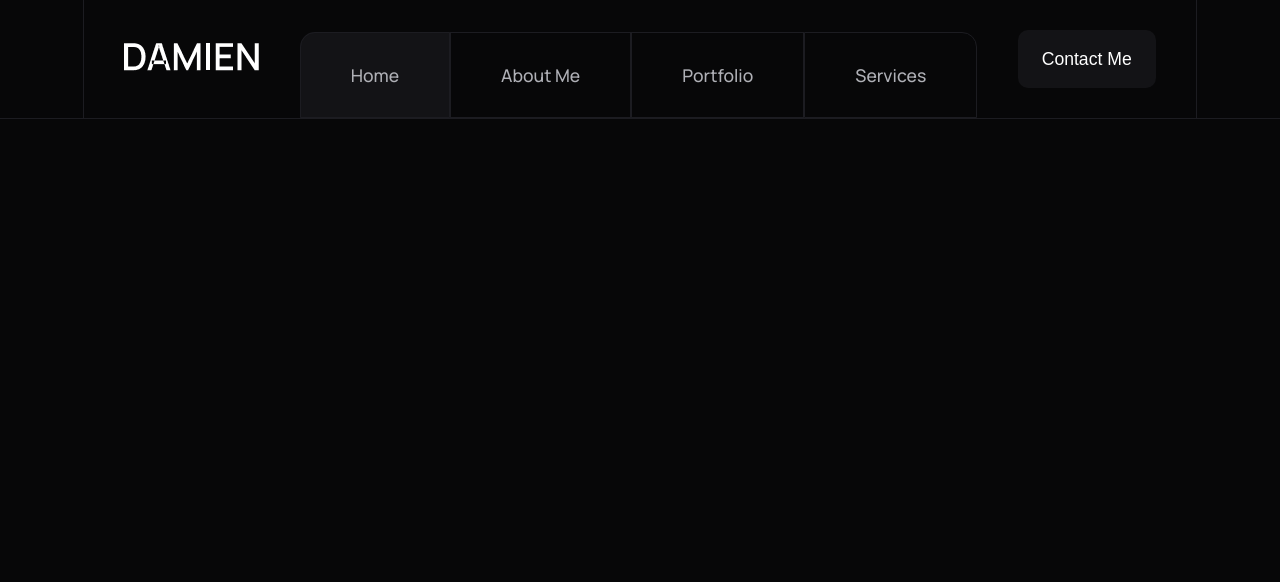
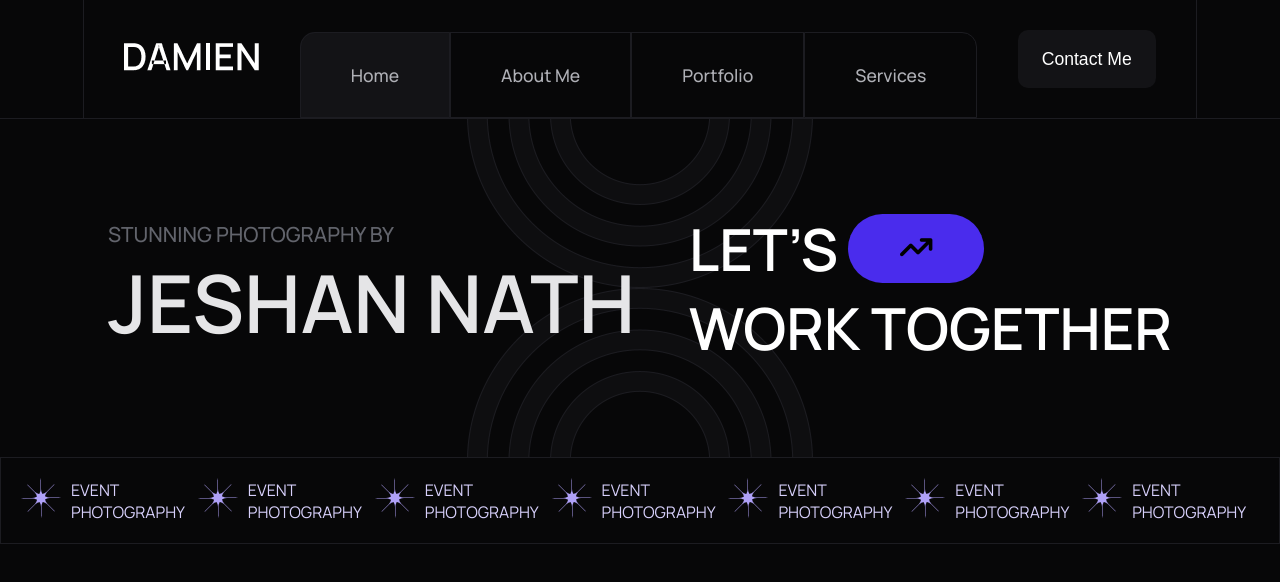
Before and after one commit to antick-arch/project-6, a plain HTML site: page index.html in a window 1280 px wide. Drawn offline with Linux system fonts and the light colour scheme.

Commit message:
added banner information section

```diff
--- a/index.html
+++ b/index.html
@@ -5,13 +5,14 @@
     <meta charset="UTF-8">
     <meta name="viewport" content="width=device-width, initial-scale=1.0">
     <title>Photography</title>
+    <link rel="stylesheet" href="https://cdnjs.cloudflare.com/ajax/libs/font-awesome/7.0.1/css/all.min.css" integrity="sha512-2SwdPD6INVrV/lHTZbO2nodKhrnDdJK9/kg2XD1r9uGqPo1cUbujc+IYdlYdEErWNu69gVcYgdxlmVmzTWnetw==" crossorigin="anonymous" referrerpolicy="no-referrer" />
     <link rel="stylesheet" href="./styles/style.css">
 </head>
 
 <body class="manrope-font">
     <header>
         <section class="nav-section">
-            <nav class="container">
+            <nav>
                 <div class="nav-img">
                     <img src="./images/Logo.png" alt="logo">
                 </div>
@@ -26,6 +27,77 @@
                 </div>
             </nav>
         </section>
+        <section class="banner">
+            <div class="banner-info container">
+                <div class="first-title">
+                    <span id="banner-small-title">Stunning Photography by</span>
+                    <h2 id="banner-big-title">JESHAN NATH</h2>
+                </div>
+                <div class="second-title">
+                    <div class="second-title-info"><span class="semi-bold text-tranform">Let’s</span><button class="banner-btn"><i class="fa-solid fa-arrow-trend-up"></i></button></div>
+                    <span class="semi-bold text-tranform">Work Together</span>
+                </div>
+            </div>
+
+            <div class="banner-icons-container border">
+                <div class="banner-icons">
+                    <div class="banner-icon">
+                    <img src="./images/banner_Icon.png" alt="banner-icon">
+                </div>
+                <div class="banner-icon-text">
+                    <p class="icon-text text-tranform">Event Photography</p>
+                </div>
+                </div>
+                <div class="banner-icons">
+                    <div class="banner-icon">
+                    <img src="./images/banner_Icon.png" alt="banner-icon">
+                </div>
+                <div class="banner-icon-text">
+                    <p class="icon-text text-tranform">Event Photography</p>
+                </div>
+                </div>
+                <div class="banner-icons">
+                    <div class="banner-icon">
+                    <img src="./images/banner_Icon.png" alt="banner-icon">
+                </div>
+                <div class="banner-icon-text">
+                    <p class="icon-text text-tranform">Event Photography</p>
+                </div>
+                </div>
+                <div class="banner-icons">
+                    <div class="banner-icon">
+                    <img src="./images/banner_Icon.png" alt="banner-icon">
+                </div>
+                <div class="banner-icon-text">
+                    <p class="icon-text text-tranform">Event Photography</p>
+                </div>
+                </div>
+                <div class="banner-icons">
+                    <div class="banner-icon">
+                    <img src="./images/banner_Icon.png" alt="banner-icon">
+                </div>
+                <div class="banner-icon-text">
+                    <p class="icon-text text-tranform">Event Photography</p>
+                </div>
+                </div>
+                <div class="banner-icons">
+                    <div class="banner-icon">
+                    <img src="./images/banner_Icon.png" alt="banner-icon">
+                </div>
+                <div class="banner-icon-text">
+                    <p class="icon-text text-tranform">Event Photography</p>
+                </div>
+                </div>
+                <div class="banner-icons">
+                    <div class="banner-icon">
+                    <img src="./images/banner_Icon.png" alt="banner-icon">
+                </div>
+                <div class="banner-icon-text">
+                    <p class="icon-text text-tranform">Event Photography</p>
+                </div>
+                </div>
+            </div>
+        </section>
     </header>
 </body>
 
--- a/styles/style.css
+++ b/styles/style.css
@@ -17,6 +17,11 @@
     font-weight: 500;
     line-height: 150%;
 }
+.semi-bold{
+    color: #FFFFFF;
+    font-size: 3.625rem;
+    font-weight: 600;
+}
 .border {
     color: #1C1C21;
 }
@@ -27,13 +32,22 @@ body {
 }
 
 .container {
-    max-width: 86.98%;
+    max-width: 83.125%;
     margin: 0px auto;
 }
+.border{
+    border: 1px solid #1C1C21;
+}
+.text-tranform{
+    text-transform: uppercase;
+}
+
 .nav-section{
     border-bottom: 1px solid #1C1C21;
 }
 nav {
+    max-width: 86.98%;
+    margin: 0px auto;
     display: flex;
     padding: 30px 40px;
     border-right: 1px solid #1C1C21;
@@ -76,3 +90,60 @@ nav ul li a {
     border: none;
     border-radius: 10px;
 }
+
+
+.banner-info{
+    display: flex;
+    justify-content: space-between;
+    align-items: center;
+    padding: 90px 0px;
+    background-image: url(../images/Abstract_Design.png);
+    background-repeat: no-repeat;
+    background-position: center;
+    width: 100%;
+}
+.banner-info .first-title #banner-small-title{
+    font-size: 1.3rem;
+    font-weight: 500;
+    color: #62646C;
+    text-transform: uppercase;
+}
+.banner-info .first-title #banner-big-title{
+    font-size: 5rem;
+    font-weight: 600;
+    color: #E5E5E7;
+    text-transform: uppercase;
+}
+.banner-info .second-title #banner-right-small-title{
+    font-size: 1.3rem;
+    font-weight: 500;
+    color: #62646C;
+    text-transform: uppercase;
+}
+.second-title-info{
+    display: flex;
+    align-items: center;
+    gap: 10px;
+}
+.banner-btn{
+    background-color: #4A2CED;
+    padding: 18px 50px;
+    border-radius: 100px;
+    border: none;
+    font-size: 1.8rem;
+}
+
+.banner-icons-container{
+    padding: 20px;
+    display: flex;
+    justify-content: space-between;
+    align-items: center;
+}
+.banner-icons{
+    display: flex;
+    align-items: center;
+    gap: 10px;
+}
+.icon-text{
+    color: #D7D0FB;
+}
```
Also changed, not shown: images/Abstract_Design.png (renamed from images/Abstract Design.png), images/banner_Icon.png (added).
